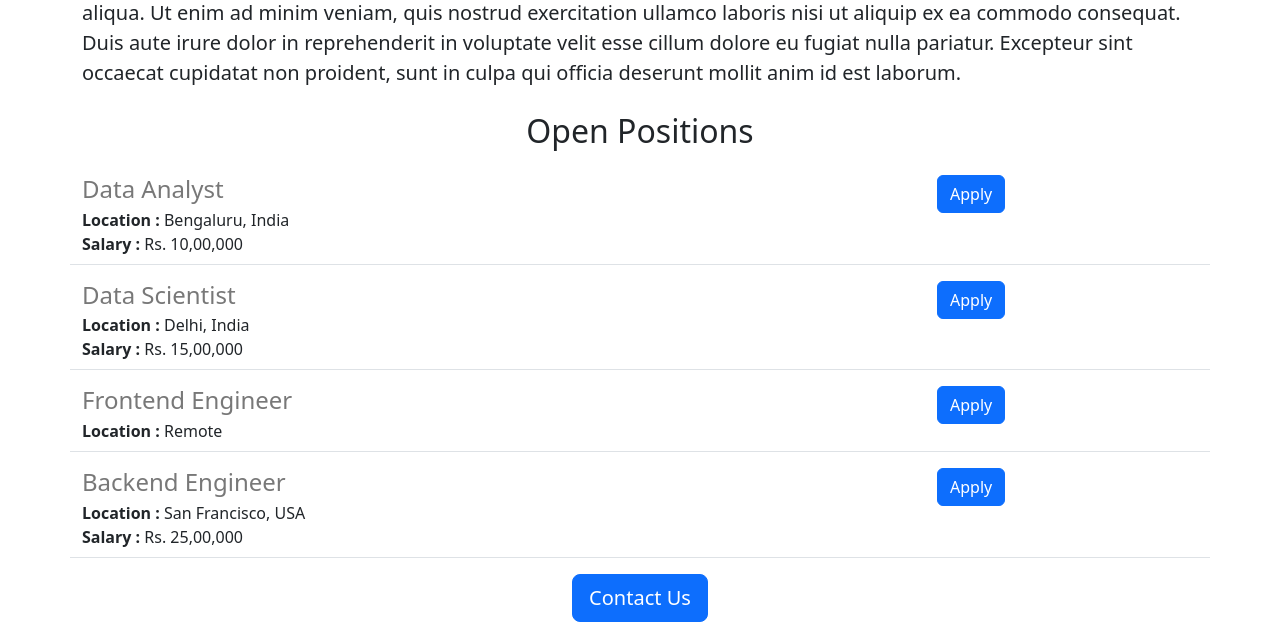
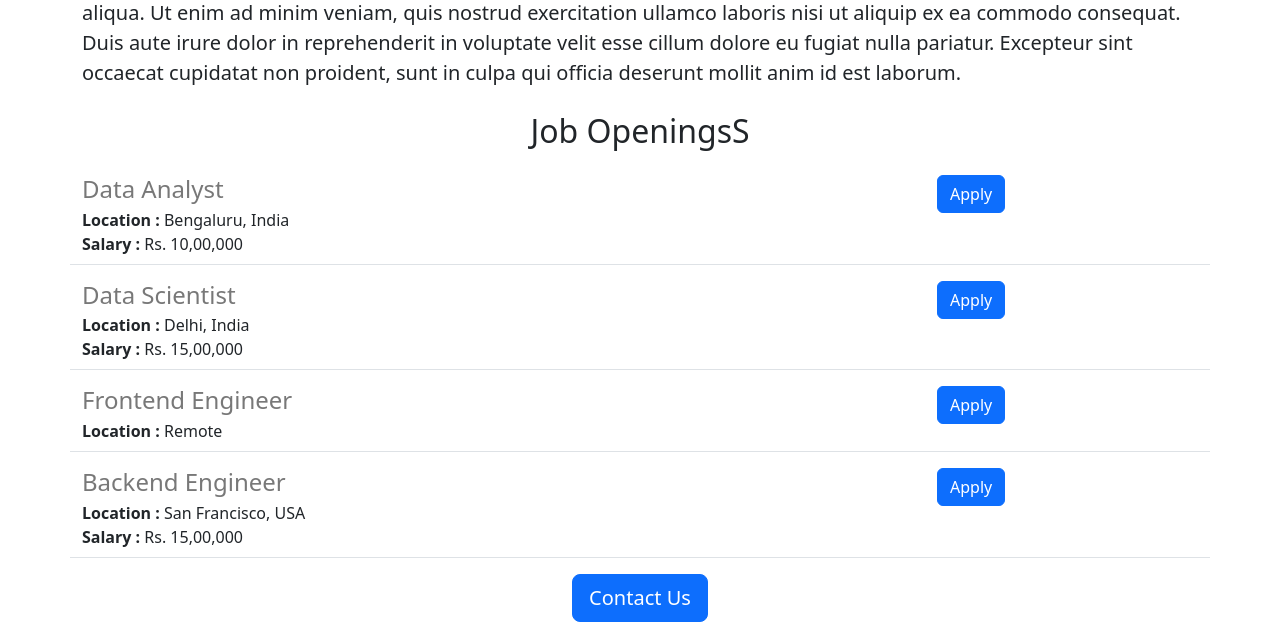
Before and after one commit to Rajcodes08/Raj-career-website, a Flask app: page / in a window 1280 px wide. Shown: the part 534-1166 px from the top of the page. Run offline with Flask 3, Linux system fonts and the light colour scheme.

Commit message:
made some changes

```diff
--- a/app.py
+++ b/app.py
@@ -25,7 +25,7 @@ JOBS = [
         'id': 4,
         'title': 'Backend Engineer',
         'location': 'San Francisco, USA',
-        'salary': 'Rs. 25,00,000'
+        'salary': 'Rs. 15,00,000'
     }
 ]
 
--- a/templates/home.html
+++ b/templates/home.html
@@ -30,7 +30,7 @@
             sint
             occaecat cupidatat non proident, sunt in culpa qui officia deserunt mollit anim id est laborum.
         </p>
-        <h2 class="text-center mt-4 mb-4">Open Positions</h2>
+        <h2 class="text-center mt-4 mb-4">Job OpeningsS</h2>
         <div>
             {% for job in jobs %}
             {% include 'jobitem.html' %}
```
